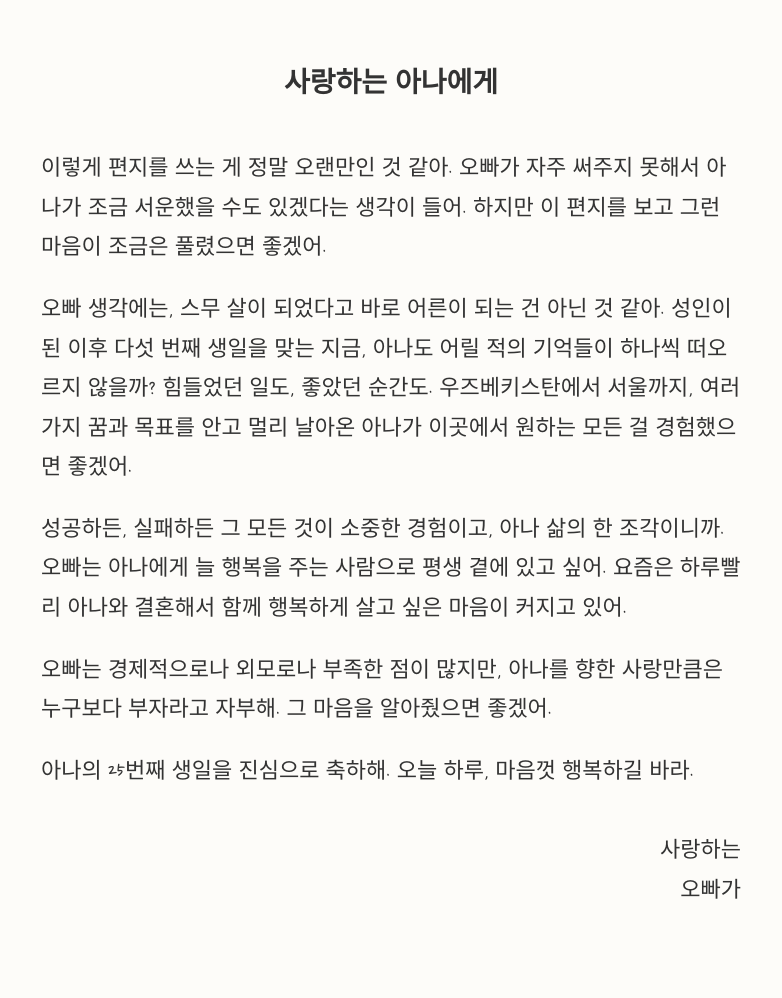
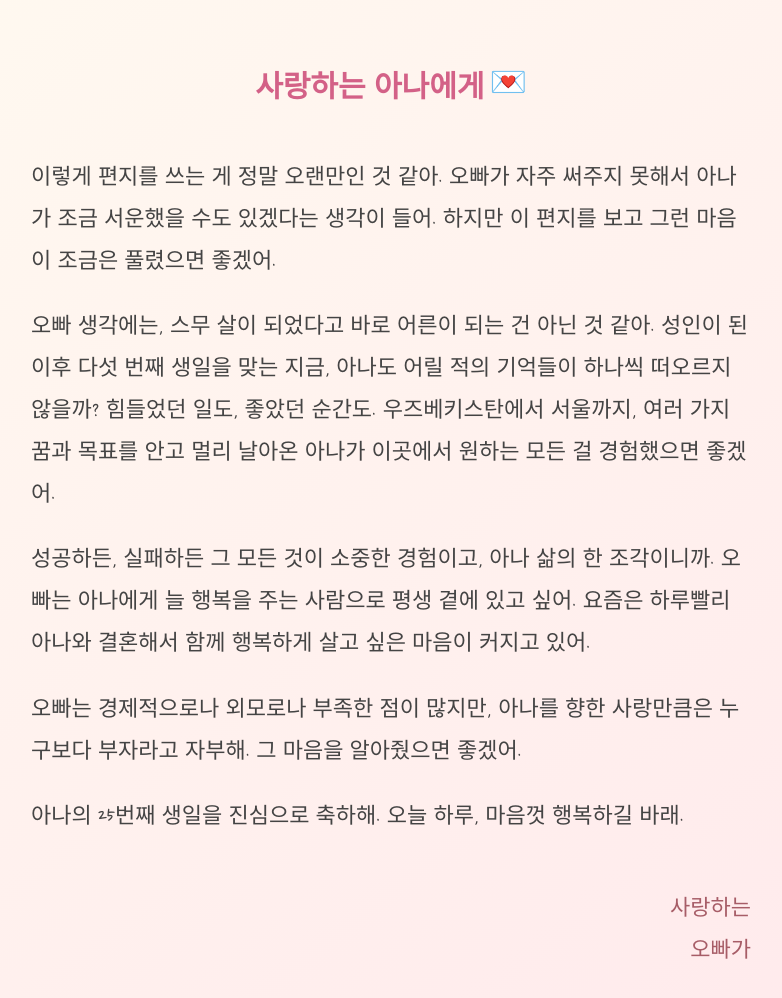
Before and after one commit to qoalstn44/happy_birthday, a plain HTML site: page index.html in a window 1280 px wide. Shown: the whole page, without its empty margins (249-1031 px from the left). Before the commit the page ends 951 px from the top, so only its background shows below. Drawn offline with Linux system fonts and the light colour scheme.

Commit message:
애니메이션 추가

```diff
--- a/index.html
+++ b/index.html
@@ -3,32 +3,76 @@
 <head>
   <meta charset="UTF-8" />
   <meta name="viewport" content="width=device-width, initial-scale=1.0" />
-  <title>아나에게 보내는 편지</title>
+  <title>사랑하는 아나에게</title>
+  <link href="https://fonts.googleapis.com/css2?family=Nanum+Pen+Script&display=swap" rel="stylesheet" />
   <style>
     body {
-      background: #fdfcf9;
-      color: #333;
+      background: linear-gradient(to bottom right, #fffaf0, #ffe9ec);
+      color: #444;
       font-family: 'Nanum Pen Script', cursive;
       font-size: 22px;
-      line-height: 1.8;
-      padding: 40px;
-      max-width: 700px;
+      line-height: 1.9;
+      padding: 40px 20px;
+      max-width: 720px;
       margin: auto;
+      animation: fadeIn 2s ease-out;
     }
+
+    @keyframes fadeIn {
+      from { opacity: 0; transform: translateY(10px); }
+      to { opacity: 1; transform: translateY(0); }
+    }
+
     h1 {
-      font-size: 28px;
+      font-size: 30px;
       text-align: center;
       margin-bottom: 40px;
+      color: #d36187;
+      animation: slideIn 1.2s ease-out;
     }
+
+    p {
+      margin-bottom: 24px;
+      opacity: 0;
+      animation: typeIn 0.8s ease-out forwards;
+    }
+
+    p:nth-of-type(1) { animation-delay: 0.3s; }
+    p:nth-of-type(2) { animation-delay: 0.6s; }
+    p:nth-of-type(3) { animation-delay: 0.9s; }
+    p:nth-of-type(4) { animation-delay: 1.2s; }
+    p:nth-of-type(5) { animation-delay: 1.5s; }
+
+    @keyframes typeIn {
+      from { opacity: 0; transform: translateY(10px); }
+      to { opacity: 1; transform: translateY(0); }
+    }
+
     .footer {
-      margin-top: 40px;
+      margin-top: 50px;
       text-align: right;
+      font-size: 22px;
+      color: #a75d67;
+      opacity: 0;
+      animation: fadeIn 1s ease-out forwards;
+      animation-delay: 2s;
+    }
+
+    /* 하트 이모지 등장 효과 */
+    .heart {
+      display: inline-block;
+      animation: bounce 1s infinite alternate;
+      margin-left: 5px;
+    }
+
+    @keyframes bounce {
+      from { transform: translateY(0); }
+      to { transform: translateY(-5px); }
     }
   </style>
-  <link href="https://fonts.googleapis.com/css2?family=Nanum+Pen+Script&display=swap" rel="stylesheet">
 </head>
 <body>
-  <h1>사랑하는 아나에게</h1>
+  <h1>사랑하는 아나에게<span class="heart">💌</span></h1>
 
   <p>이렇게 편지를 쓰는 게 정말 오랜만인 것 같아. 오빠가 자주 써주지 못해서 아나가 조금 서운했을 수도 있겠다는 생각이 들어. 하지만 이 편지를 보고 그런 마음이 조금은 풀렸으면 좋겠어.</p>
 
@@ -38,7 +82,7 @@
 
   <p>오빠는 경제적으로나 외모로나 부족한 점이 많지만, 아나를 향한 사랑만큼은 누구보다 부자라고 자부해. 그 마음을 알아줬으면 좋겠어.</p>
 
-  <p>아나의 25번째 생일을 진심으로 축하해. 오늘 하루, 마음껏 행복하길 바라.</p>
+  <p>아나의 25번째 생일을 진심으로 축하해. 오늘 하루, 마음껏 행복하길 바래.</p>
 
   <div class="footer">
     사랑하는<br />
```
